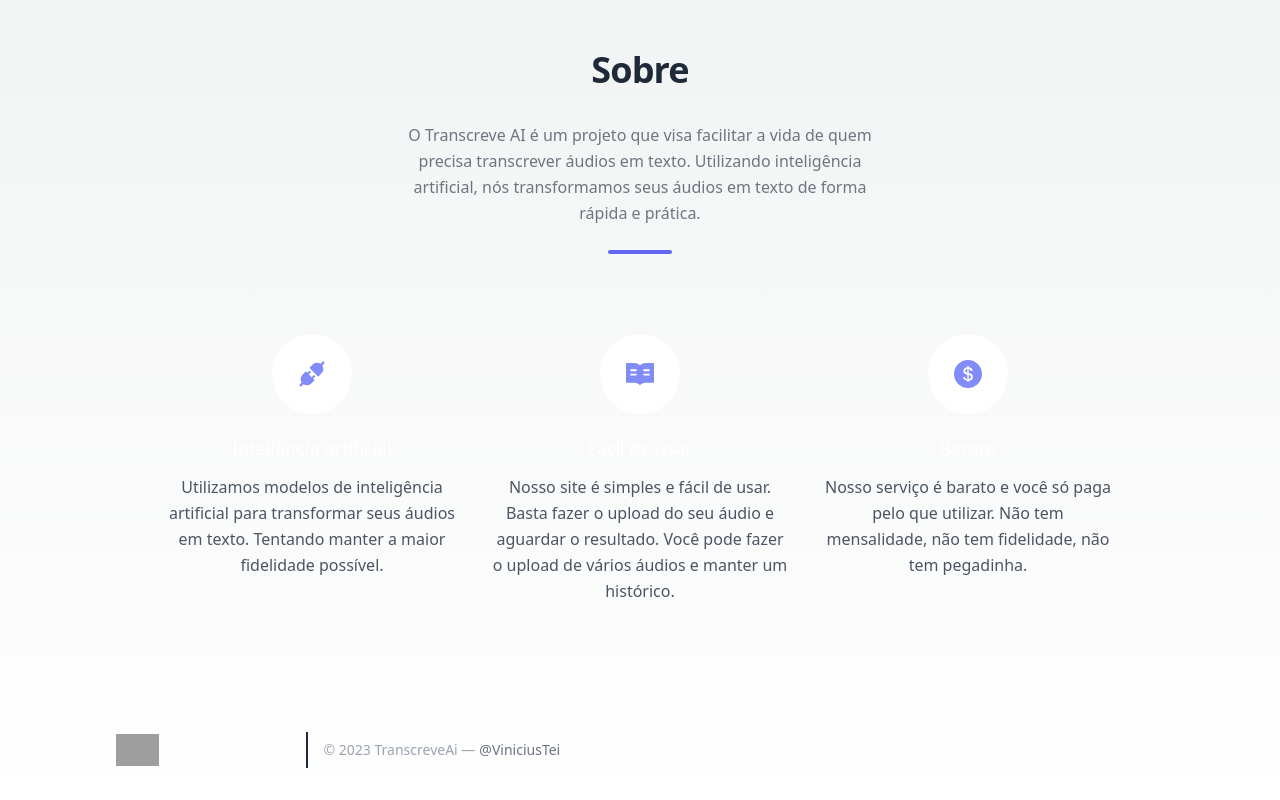
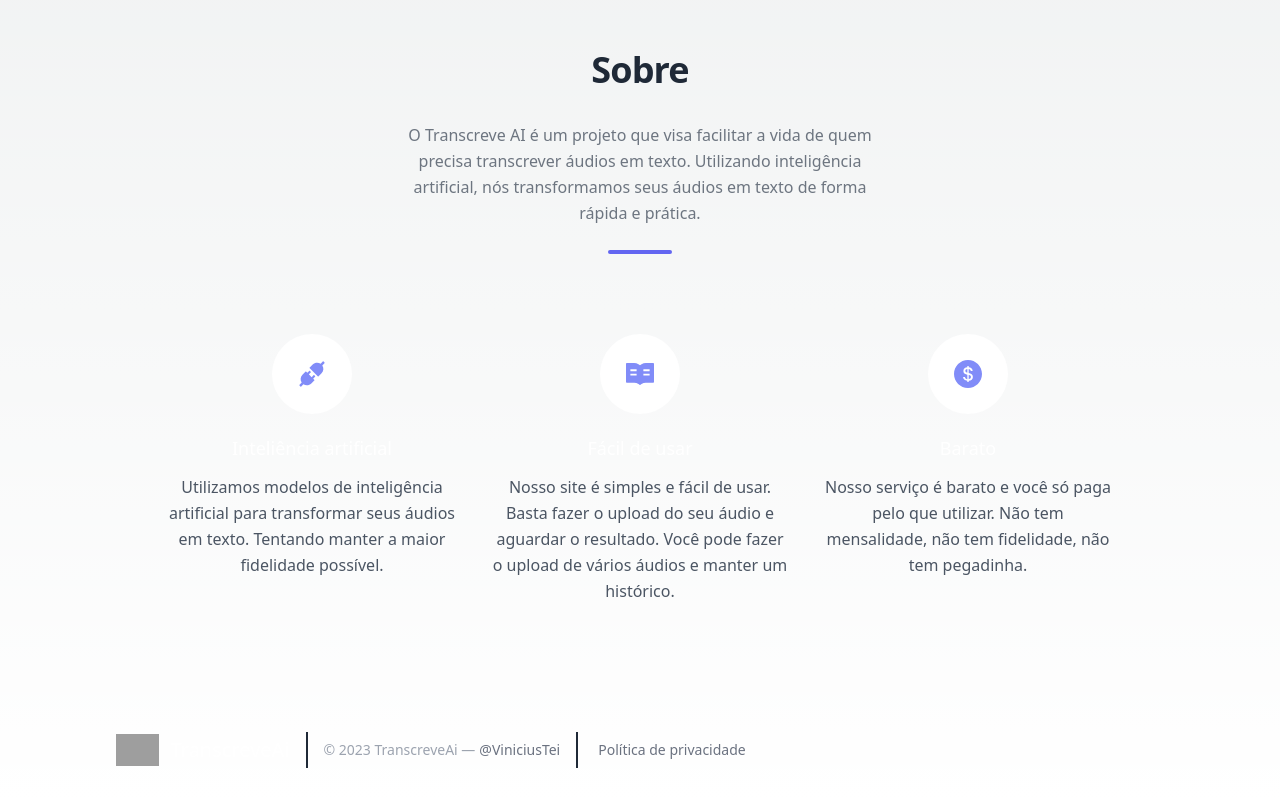
Before and after one commit to ViniciusTei/audio-to-text, a React (Vite) app in the folder app/: page / in a window 1280 px wide. Shown: the part 1710-2510 px from the top of the page. Built offline with nearby package versions, Linux system fonts and the light colour scheme; no server answers; grey boxes are pictures that could not be loaded.

Commit message:
feat add route to privacy

```diff
--- a/app/src/App.tsx
+++ b/app/src/App.tsx
@@ -1,4 +1,4 @@
-import { Routes, Route } from 'react-router-dom'
+import { Routes, Route, Link } from 'react-router-dom'
 import { HomePage, PrivacyPage, ProfilePage, TranscriptPage } from 'components/pages'
 import { AppHeader } from 'components/domain'
 import { Analytics } from '@vercel/analytics/react'
@@ -25,6 +25,12 @@
         <p className="text-sm text-gray-400 sm:ml-4 sm:pl-4 sm:border-l-2 sm:border-gray-800 sm:py-2 sm:mt-0 mt-4">© 2023 TranscreveAi —
           <a href="https://github.com/ViniciusTei" className="text-gray-500 ml-1" target="_blank" rel="noopener noreferrer">@ViniciusTei</a>
         </p>
+
+        <p className="text-sm text-gray-400 sm:ml-4 sm:pl-4 sm:border-l-2 sm:border-gray-800 sm:py-2 sm:mt-0 mt-4">
+          <Link to="/privacidade" className="text-gray-500 ml-1">
+            Política de privacidade
+          </Link>
+        </p>
       </div>
     </footer>
     {import.meta.env.PROD && <Analytics />}
```
